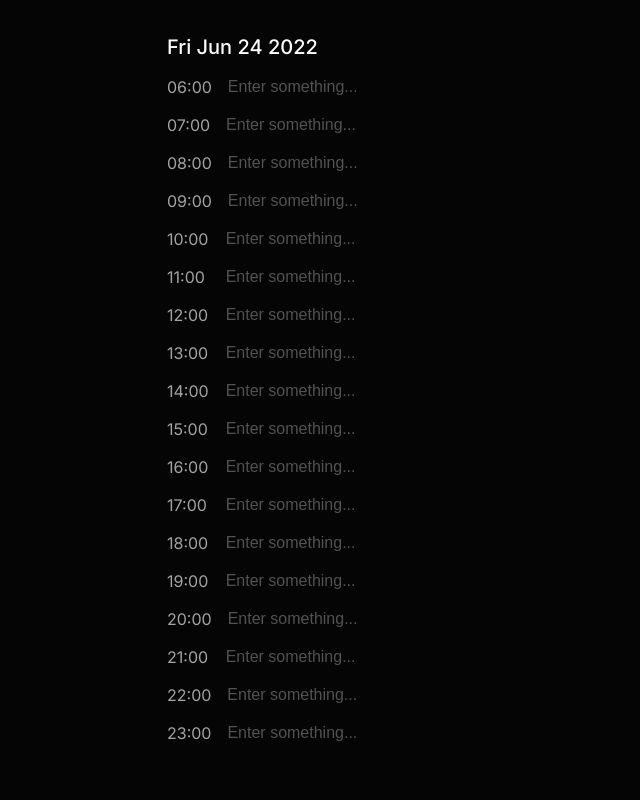
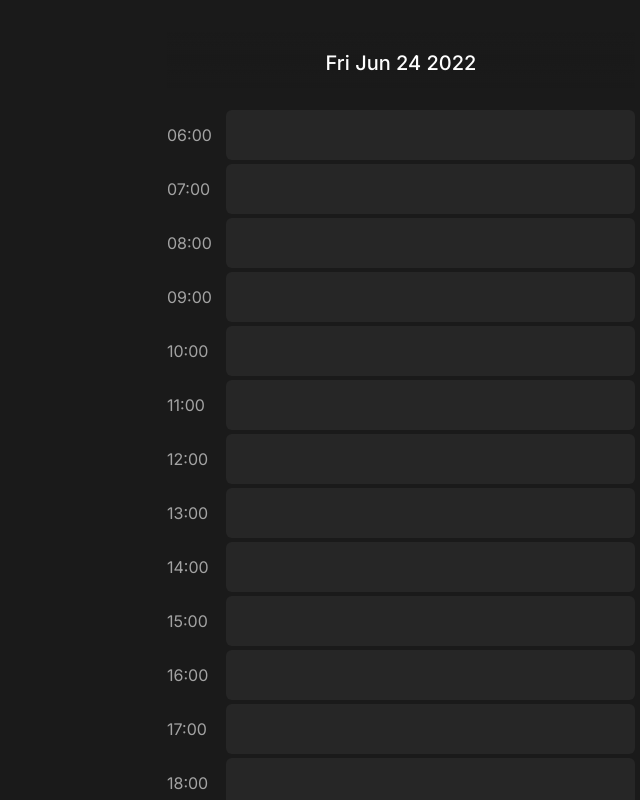
Before and after one commit to nathandorney/time-blocking, a React (Create React App) app: page / in a window 1280 px wide. Shown: the top 800 px of the page, without its empty margins (239-879 px from the left). Built offline with nearby package versions, Linux system fonts and the light colour scheme.

Commit message:
CSS Style Update
Added block styling

```diff
--- a/src/components/Block1.js
+++ b/src/components/Block1.js
@@ -4,7 +4,7 @@ const Block1 = () => {
   const [block, setBlock] = useLocalStorage("block1", "");
 
   return (
-    <form className="hour">
+    <div className="hour">
       <label htmlFor="block">06:00</label>
       <input
         type="text"
@@ -13,7 +13,7 @@ const Block1 = () => {
         placeholder="Enter something..."
         className="input"
       />
-    </form>
+    </div>
   );
 };
 
--- a/src/components/app.css
+++ b/src/components/app.css
@@ -9,11 +9,11 @@
   --grey-600: #d4d4d4;
   --grey-500: #a3a3a3;
   --grey-400: #737373;
-  --grey-300: #525252;
-  --grey-200: #404040;
+  --grey-300: #373737;
+  --grey-200: #303030;
   --grey-100: #262626;
-  --grey-50: #171717;
-  --white: #050505;
+  --grey-50: #242424;
+  --white: #1a1a1a;
 
   /* Spacing */
   --space-1: 4px;
@@ -130,10 +130,14 @@ a:hover {
 
 .date {
   font-weight: 500;
-  padding: 0;
+  padding: 1rem;
   margin: 0;
-  margin-bottom: 0.5rem;
+  margin-bottom: 1rem;
   font-size: 1.25rem;
+  text-align: center;
+  position: sticky;
+  top: 0;
+  background: linear-gradient(0deg, rgba(26, 26, 26, 0) 10%, #1a1a1a 100%);
 }
 
 /* Form Styling */
@@ -148,15 +152,17 @@ a:hover {
 
 .input {
   width: 100%;
-  padding: var(--space-2) var(--space-2);
+  padding: var(--space-3) var(--space-3);
   border: 0;
+  border-radius: var(--radius-medium);
   color: var(--black);
-  background: transparent;
+  background: var(--grey-100);
   font-size: var(--font-size-3);
 }
 
 ::placeholder {
   color: var(--grey-300);
+  opacity: 0;
 }
 
 .submit-button {
@@ -170,7 +176,7 @@ input:focus {
 
 label {
   text-align: left;
-  width: 3rem;
+  width: 4rem;
   color: var(--grey-500);
-  margin-right: var(--space-2);
+  margin-right: var(--space-1);
 }
```
